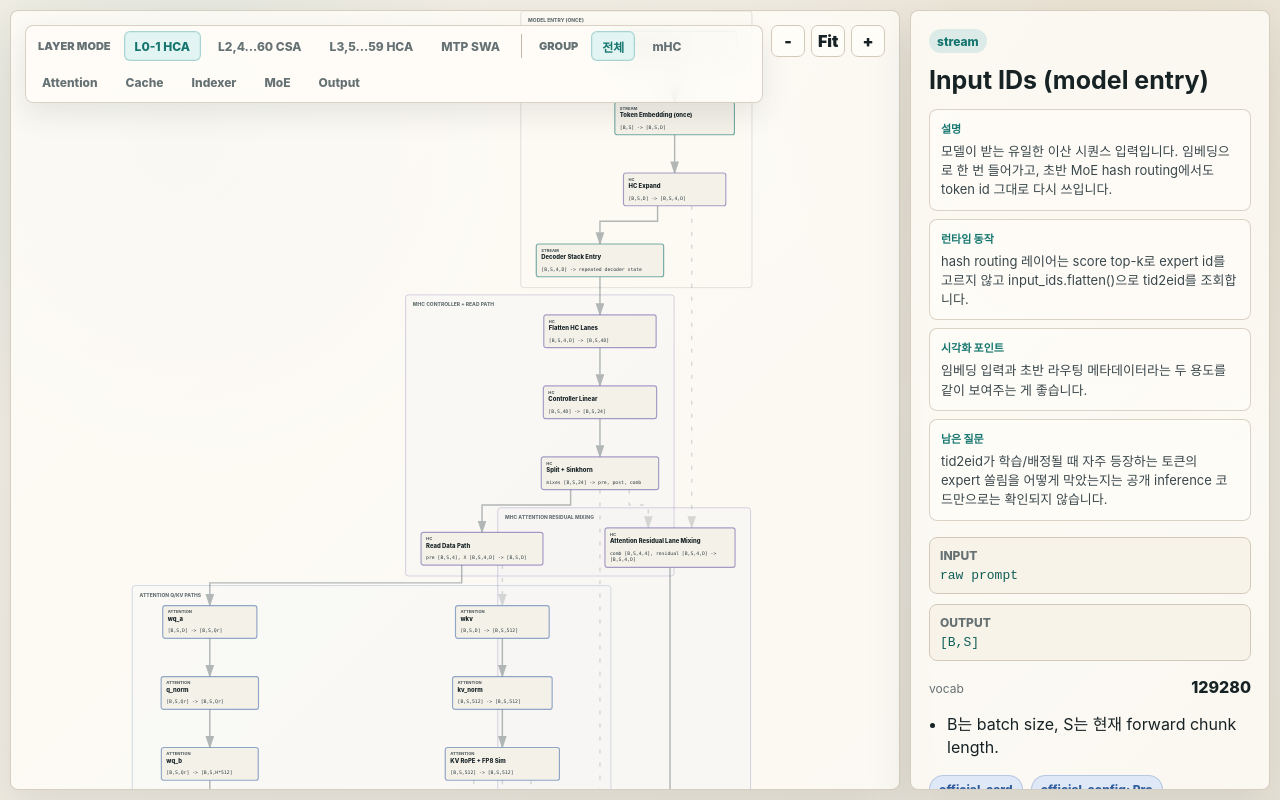
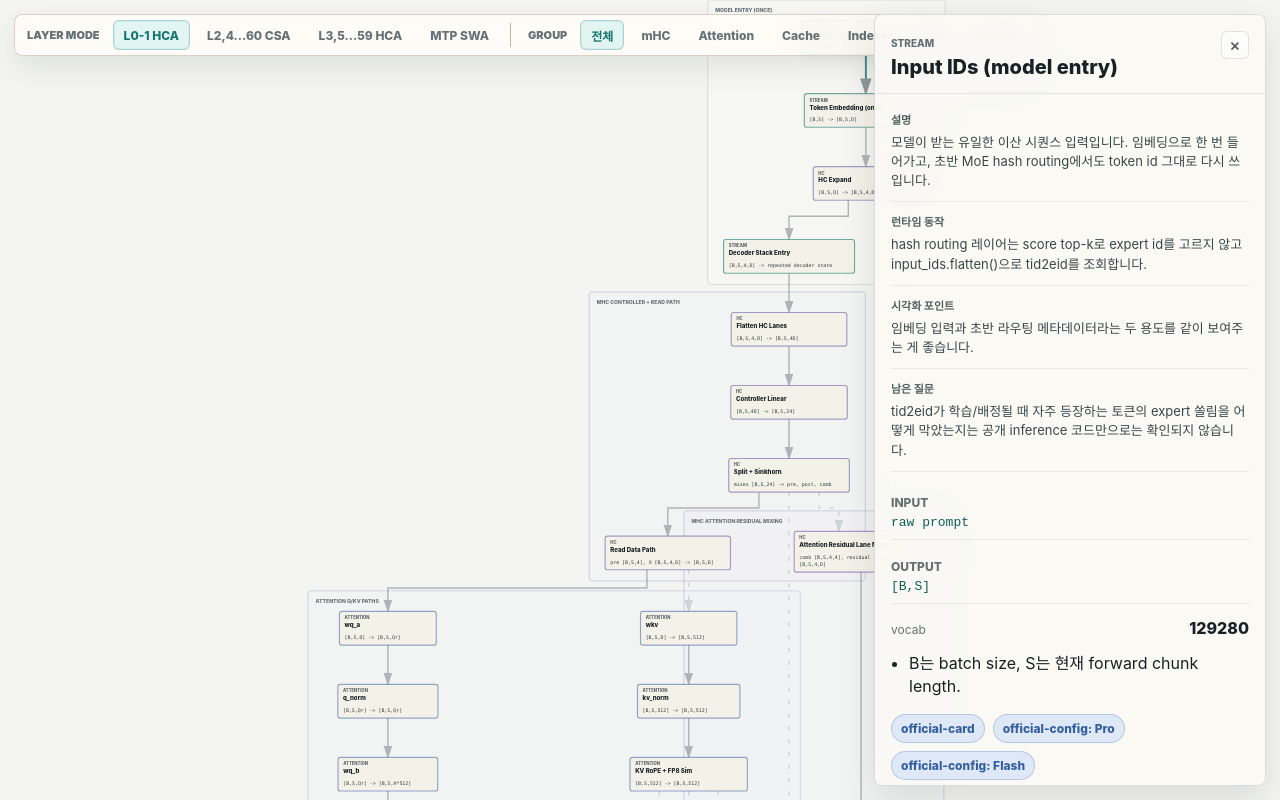
Before and after one commit to rollrat/deepseek-viz, a website: page index.html in a window 1280 px wide. Drawn offline with nearby package versions, Linux system fonts and the light colour scheme.

Commit message:
Float graph inspector panel

```diff
--- a/app.js
+++ b/app.js
@@ -5,6 +5,7 @@ const state = {
   layer: 0,
   scene: "overview",
   selected: "input-ids",
+  detailOpen: true,
 };
 
 const elk = new ELK();
@@ -86,6 +87,7 @@ function render(fitAfterLayout = false) {
   renderModePicker();
   renderGraph();
   renderDetail();
+  renderPanelState();
 }
 
 function renderModePicker() {
@@ -496,6 +498,10 @@ function renderDetail() {
   delete drill.dataset.scene;
 }
 
+function renderPanelState() {
+  document.querySelector(".info-panel")?.classList.toggle("closed", !state.detailOpen);
+}
+
 function renderDetailCards(details) {
   if (!details) return "";
   const labels = {
@@ -602,6 +608,7 @@ document.addEventListener("click", (event) => {
   const graphNode = event.target.closest("[data-node]");
   if (graphNode) {
     state.selected = graphNode.dataset.node;
+    state.detailOpen = true;
     render();
   }
 });
@@ -614,6 +621,10 @@ document.querySelector("#layerSlider")?.addEventListener("input", (event) => {
 document.querySelector("#zoomIn")?.addEventListener("click", () => zoomBy(1.2));
 document.querySelector("#zoomOut")?.addEventListener("click", () => zoomBy(0.84));
 document.querySelector("#zoomFit")?.addEventListener("click", fitGraph);
+document.querySelector("#closeDetail")?.addEventListener("click", () => {
+  state.detailOpen = false;
+  renderPanelState();
+});
 document.querySelector("#backScene")?.addEventListener("click", () => openScene("overview"));
 document.querySelector("#drillButton")?.addEventListener("click", (event) => {
   if (event.currentTarget.dataset.scene) openScene(event.currentTarget.dataset.scene);
--- a/index.html
+++ b/index.html
@@ -26,12 +26,6 @@
             <button data-scene-select="moe" title="Show MoE routing and experts">MoE</button>
             <button data-scene-select="output" title="Show output head and MTP">Output</button>
           </div>
-          <div class="zoom-actions" aria-label="graph zoom controls">
-            <button id="zoomOut" title="Zoom out" aria-label="Zoom out">-</button>
-            <button id="zoomFit" title="Fit graph" aria-label="Fit graph">Fit</button>
-            <button id="zoomIn" title="Zoom in" aria-label="Zoom in">+</button>
-          </div>
-
           <svg id="graph" viewBox="0 0 1280 1280" role="img" aria-label="DeepSeek V4 top to bottom tensor graph">
             <defs>
               <marker id="arrow" markerWidth="10" markerHeight="10" refX="8" refY="3" orient="auto">
@@ -54,8 +48,13 @@
         </section>
 
         <aside class="info-panel" aria-label="selected node information">
-          <p id="detailCategory" class="pill">stream</p>
-          <h2 id="detailTitle">Input IDs</h2>
+          <header class="info-head">
+            <div>
+              <p id="detailCategory" class="pill">stream</p>
+              <h2 id="detailTitle">Input IDs</h2>
+            </div>
+            <button id="closeDetail" class="close-detail" title="Close details" aria-label="Close details">×</button>
+          </header>
           <div id="detailCards" class="detail-cards"></div>
           <div class="detail-shapes">
             <div>
--- a/styles.css
+++ b/styles.css
@@ -31,10 +31,7 @@
 body {
   margin: 0;
   min-height: 100vh;
-  background:
-    radial-gradient(circle at 14% 18%, rgba(22, 118, 111, 0.1), transparent 26%),
-    radial-gradient(circle at 88% 12%, rgba(168, 109, 23, 0.08), transparent 28%),
-    linear-gradient(135deg, #f6f1e8 0%, var(--bg) 44%, #e8e3d7 100%);
+  background: #f4f5f3;
   color: var(--ink);
   font-family:
     Inter, ui-sans-serif, system-ui, -apple-system, BlinkMacSystemFont, "Segoe UI",
@@ -147,24 +144,16 @@ h1 {
 .graph-shell {
   flex: 1;
   min-height: 0;
-  display: grid;
-  grid-template-columns: minmax(640px, 1fr) 360px;
-  gap: 10px;
-  padding: 10px;
-}
-
-.canvas-card,
-.info-panel {
-  border: 1px solid rgba(210, 201, 186, 0.9);
-  border-radius: 8px;
-  background: rgba(255, 253, 248, 0.82);
-  box-shadow: var(--shadow);
+  position: relative;
+  padding: 0;
 }
 
 .canvas-card {
+  height: 100vh;
   min-width: 0;
   overflow: hidden;
   position: relative;
+  background: #f4f5f3;
 }
 
 .graph-meta {
@@ -270,27 +259,6 @@ h1 {
   outline-offset: 1px;
 }
 
-.zoom-actions {
-  display: flex;
-  gap: 6px;
-  position: absolute;
-  right: 14px;
-  top: 14px;
-  z-index: 4;
-}
-
-.zoom-actions button {
-  width: 34px;
-  height: 32px;
-  border: 1px solid var(--line);
-  border-radius: 7px;
-  background: rgba(255, 253, 248, 0.9);
-  backdrop-filter: blur(10px);
-  color: var(--ink);
-  cursor: pointer;
-  font-weight: 900;
-}
-
 .mode-picker {
   position: absolute;
   left: 14px;
@@ -355,7 +323,7 @@ h1 {
 #graph {
   display: block;
   width: 100%;
-  height: calc(100vh - 22px);
+  height: 100vh;
   min-height: 760px;
   color: var(--edge);
   touch-action: none;
@@ -542,50 +510,95 @@ h1 {
 }
 
 .info-panel {
-  align-self: stretch;
-  max-height: calc(100vh - 20px);
+  position: absolute;
+  top: 14px;
+  right: 14px;
+  z-index: 5;
+  width: min(392px, calc(100vw - 28px));
+  max-height: calc(100vh - 28px);
   overflow: auto;
-  padding: 18px;
-  position: sticky;
-  top: 10px;
+  padding: 0;
+  border: 1px solid rgba(102, 113, 116, 0.2);
+  border-radius: 8px;
+  background: rgba(250, 249, 245, 0.92);
+  box-shadow: 0 14px 36px rgba(34, 42, 44, 0.12);
+  backdrop-filter: blur(18px);
+}
+
+.info-panel.closed {
+  display: none;
+}
+
+.info-head {
+  display: grid;
+  grid-template-columns: 1fr auto;
+  gap: 12px;
+  align-items: start;
+  padding: 16px 16px 13px;
+  border-bottom: 1px solid rgba(102, 113, 116, 0.14);
+}
+
+.close-detail {
+  display: inline-grid;
+  place-items: center;
+  width: 28px;
+  height: 28px;
+  padding: 0;
+  border: 1px solid rgba(102, 113, 116, 0.18);
+  border-radius: 6px;
+  background: rgba(255, 255, 255, 0.45);
+  color: #4b5658;
+  cursor: pointer;
+  font-size: 17px;
+  font-weight: 500;
+  line-height: 1;
+}
+
+.close-detail:hover {
+  background: rgba(235, 232, 224, 0.88);
+  color: var(--ink);
 }
 
 .pill {
   display: inline-flex;
   align-items: center;
-  min-height: 24px;
-  padding: 0 8px;
-  border-radius: 999px;
-  background: var(--teal-soft);
-  color: var(--teal);
-  font-size: 12px;
-  font-weight: 850;
+  min-height: 18px;
+  margin: 0;
+  padding: 0;
+  border-radius: 0;
+  background: transparent;
+  color: #637073;
+  font-size: 10px;
+  font-weight: 760;
+  text-transform: uppercase;
 }
 
 .info-panel h2 {
-  margin: 12px 0 8px;
-  font-size: 25px;
-  line-height: 1.2;
+  margin: 4px 0 0;
+  font-size: 20px;
+  line-height: 1.18;
+  font-weight: 760;
 }
 
 .detail-cards {
   display: grid;
-  gap: 8px;
-  margin-top: 14px;
+  gap: 0;
+  padding: 6px 16px 0;
 }
 
 .detail-cards section {
-  padding: 10px 11px;
-  border: 1px solid rgba(210, 201, 186, 0.8);
-  border-radius: 8px;
-  background: rgba(255, 253, 248, 0.74);
+  padding: 11px 0;
+  border: 0;
+  border-bottom: 1px solid rgba(102, 113, 116, 0.12);
+  border-radius: 0;
+  background: transparent;
 }
 
 .detail-cards h3 {
   margin: 0 0 6px;
-  color: var(--teal);
+  color: #516063;
   font-size: 11px;
-  font-weight: 900;
+  font-weight: 760;
   text-transform: uppercase;
 }
 
@@ -606,16 +619,18 @@ h1 {
 .detail-shapes {
   display: grid;
   gap: 10px;
-  margin-top: 16px;
+  padding: 14px 16px 0;
+  margin: 0;
 }
 
 .detail-shapes div {
   display: grid;
   gap: 5px;
-  padding: 10px;
-  border: 1px solid var(--line);
-  border-radius: 8px;
-  background: var(--surface-2);
+  padding: 9px 0;
+  border: 0;
+  border-bottom: 1px solid rgba(102, 113, 116, 0.12);
+  border-radius: 0;
+  background: transparent;
 }
 
 .detail-shapes span {
@@ -633,7 +648,8 @@ code {
 .param-list {
   display: grid;
   gap: 8px;
-  margin: 16px 0 0;
+  padding: 14px 16px 0;
+  margin: 0;
 }
 
 .param-list div {
@@ -655,8 +671,8 @@ code {
 }
 
 .note-list {
-  margin: 16px 0 0;
-  padding-left: 18px;
+  margin: 0;
+  padding: 14px 16px 0 34px;
   display: grid;
   gap: 9px;
   line-height: 1.45;
@@ -666,7 +682,8 @@ code {
   display: flex;
   flex-wrap: wrap;
   gap: 8px;
-  margin-top: 16px;
+  padding: 16px;
+  margin-top: 0;
 }
 
 .source-list a {
@@ -693,17 +710,17 @@ code {
 }
 
 @media (max-width: 1060px) {
-  .graph-shell {
-    grid-template-columns: 1fr;
-  }
-
   .info-panel {
-    position: static;
-    max-height: none;
+    top: auto;
+    right: 10px;
+    bottom: 10px;
+    left: 10px;
+    width: auto;
+    max-height: 42vh;
   }
 
   #graph {
-    height: 900px;
+    height: 100vh;
   }
 }
 
```
